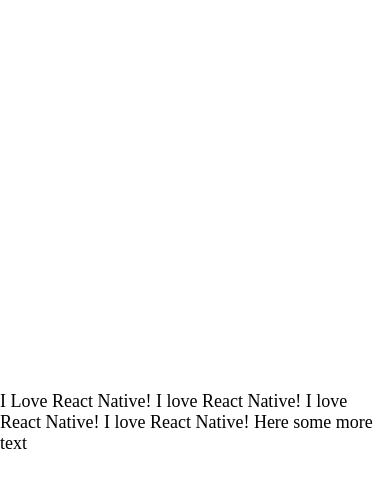
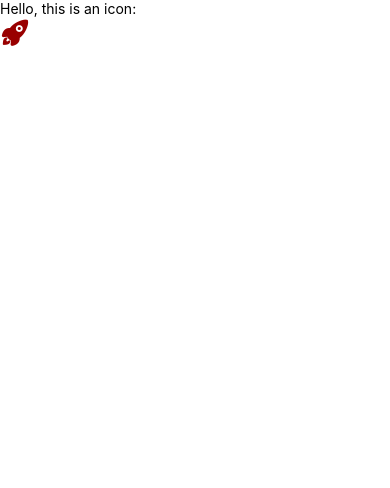
Before and after one commit to mukeshkr123/REACT_NATIVE_DEV, a React Native app: screen / in a window 390 px wide. Shown: the top 488 px of the page. Built offline with nearby package versions, Linux system fonts and the light colour scheme.

Commit message:
add icons

```diff
--- a/App.js
+++ b/App.js
@@ -1,20 +1,14 @@
 import React from "react";
-import { View } from "react-native";
-import AppText from "./app/components/AppText";
+import { View, Text } from "react-native";
+import { Ionicons } from "@expo/vector-icons";
 
-export default function App() {
+const App = () => {
   return (
-    <View
-      style={{
-        flex: 1,
-        justifyContent: "center",
-        alignItems: "center",
-      }}
-    >
-      <AppText>
-        I Love React Native! I love React Native! I love React Native! I love
-        React Native! Here some more text
-      </AppText>
+    <View>
+      <Text>Hello, this is an icon: </Text>
+      <Ionicons name="rocket" size={30} color="#900" />
     </View>
   );
-}
+};
+
+export default App;
```
Also changed, not shown: 1 other file (tests, documents, lock files or other folders).
